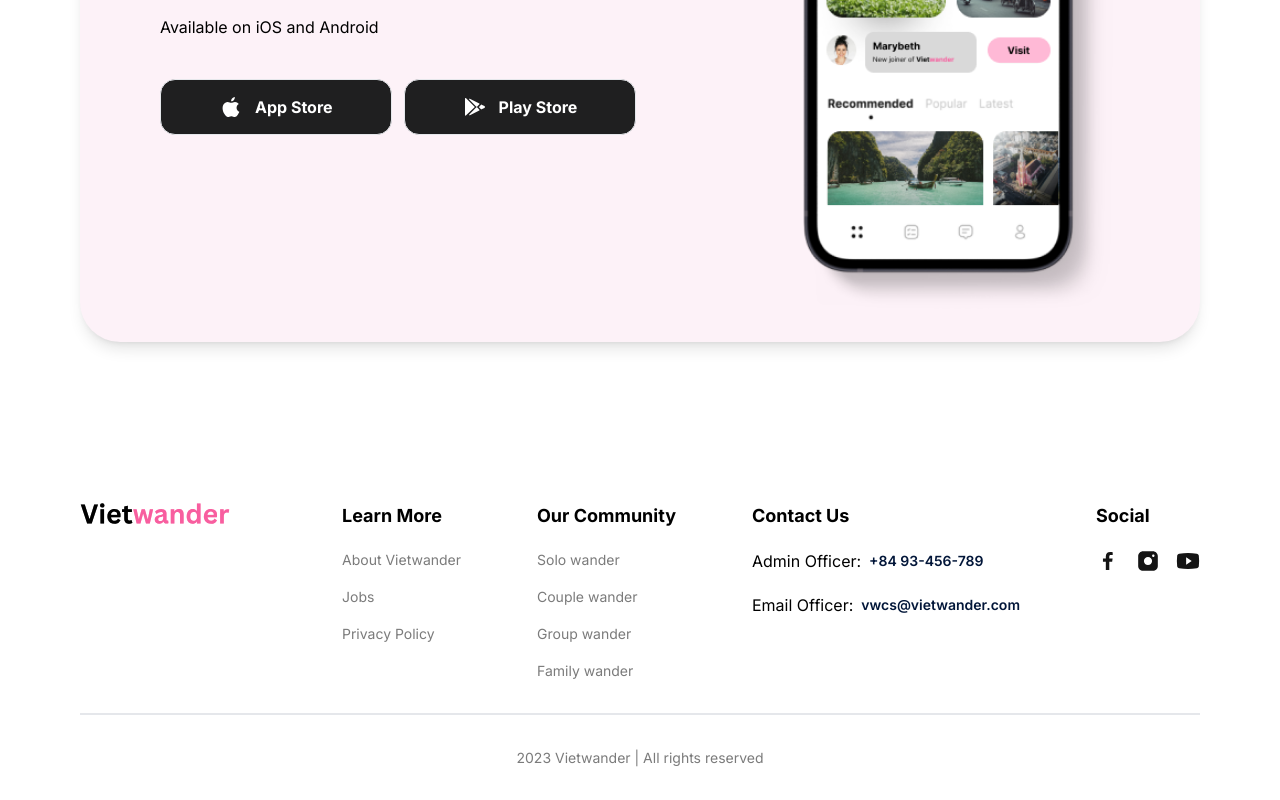
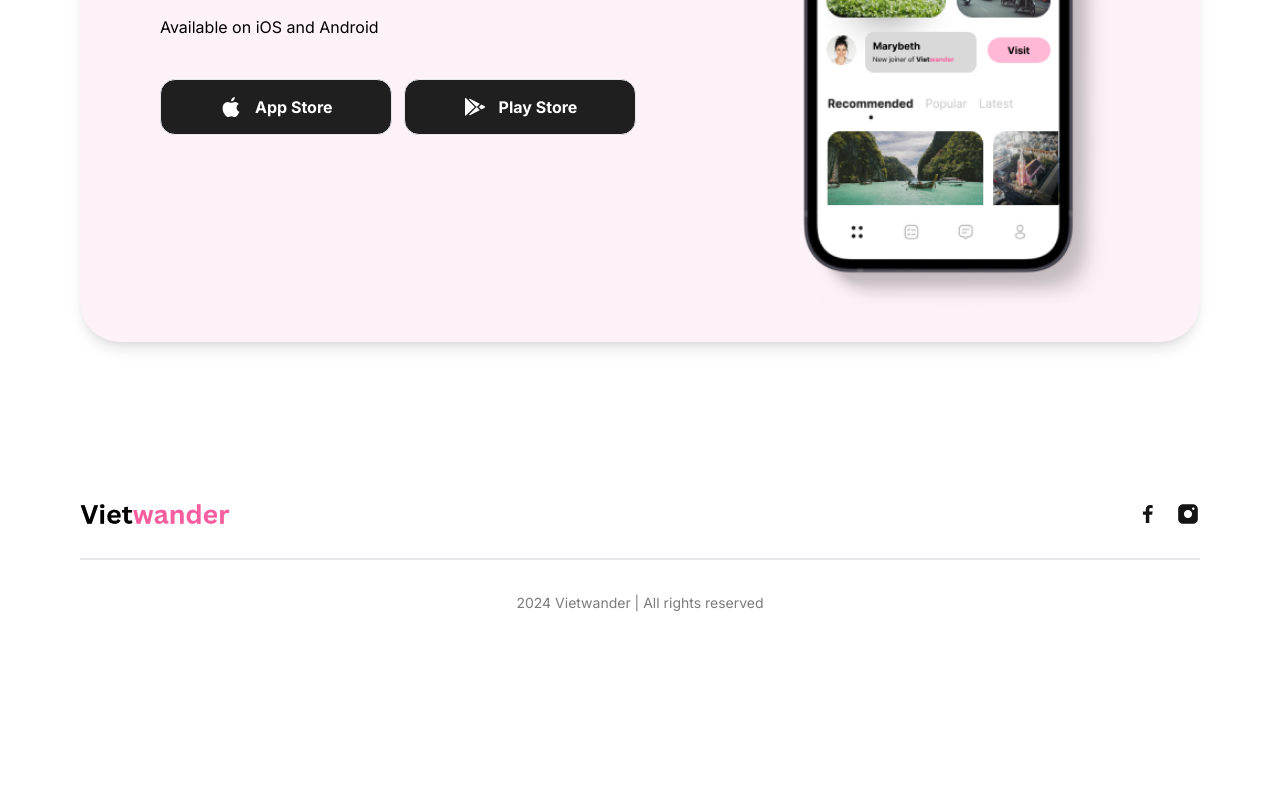
Before and after one commit to quangnvo/vietwander, a Next.js app: page / in a window 1280 px wide. Shown: the part 4323-5123 px from the top of the page. After the commit the page ends 4968 px from the top, so only its background shows below. Built offline with nearby package versions, Linux system fonts and the light colour scheme.

Commit message:
update footer

```diff
--- a/components/Footer.tsx
+++ b/components/Footer.tsx
@@ -4,14 +4,12 @@
 import React from 'react'
 
 type FooterColumnProps = {
-  title: string;
   children: React.ReactNode;
 }
 
-const FooterColumn = ({ title, children }: FooterColumnProps) => {
+const FooterColumn = ({ children }: FooterColumnProps) => {
   return (
     <div className="flex flex-col gap-5">
-      <h4 className="bold-18 whitespace-nowrap">{title}</h4>
       {children}
     </div>
   )
@@ -21,10 +19,10 @@
   return (
     <footer className="flexCenter mb-8">
       <div className="padding-container max-container flex w-full flex-col gap-8">
-        <div className="flex flex-col items-start justify-center gap-[10%] md:flex-row">
 
+        <div className='flex justify-between items-center'>
           {/* Logo */}
-          <Link href="/" className='pb-10 md:pb-0'>
+          <Link href="/">
             <Image
               src="/vietwander-logo.svg"
               alt="Vietwander Logo"
@@ -33,43 +31,8 @@
             />
           </Link>
 
-          {/* Footer Links */}
-          <div className='flex flex-wrap gap-10 sm:justify-between md:flex-1'>
-            {FOOTER_LINKS.map((columns, index) => (
-              <FooterColumn title={columns.title} key={index} >
-                <ul className="regular-14 flex flex-col gap-4 text-gray-30">
-                  {columns.links.map((link) => (
-                    <Link href="#" key={link}>
-                      {link}
-                    </Link>
-                  ))}
-                </ul>
-              </FooterColumn>
-            ))}
-
-            {/* Contact */}
-            <div className="flex flex-col gap-1">
-              <FooterColumn title={FOOTER_CONTACT_INFO.title}>
-                {FOOTER_CONTACT_INFO.links.map((link) => (
-                  <Link
-                    href="#"
-                    key={link.label}
-                    className="flex gap-2 md:flex-col lg:flex-row items-center"
-                  >
-                    <p className="whitespace-nowrap">
-                      {link.label}:
-                    </p>
-                    <p className="medium-14 whitespace-nowrap text-blue-70">
-                      {link.value}
-                    </p>
-                  </Link>
-                ))}
-              </FooterColumn>
-            </div>
-
-            {/* Social */}
-            <div className="flex flex-col gap-5">
-              <FooterColumn title={SOCIALS.title}>
+          {/* Icons */}
+          <FooterColumn>
             <ul className="regular-14 flex gap-4 text-gray-30 items-center">
               {SOCIALS.links.map((link) => (
                 <Link href="#" key={link}>
@@ -79,17 +42,16 @@
             </ul>
           </FooterColumn>
         </div>
-          </div>
-        </div>
 
-        <div className="border bg-gray-20" />
+
 
         {/* Bottom */}
+        <div className="border bg-gray-20" />
         <p className="regular-14 w-full text-center text-gray-30">
-          2023 Vietwander | All rights reserved
+          2024 Vietwander | All rights reserved
         </p>
       </div>
-    </footer>
+    </footer >
   )
 }
 
--- a/constants/index.ts
+++ b/constants/index.ts
@@ -70,15 +70,15 @@
 };
 
 export const SOCIALS = {
-  title: "Social",
-  links: [
-    "/facebook.svg",
-    "/instagram.svg",
-    // "/twitter.svg",
-    "/youtube.svg",
-    // "/wordpress.svg",
-  ],
-};
+	title: 'Social',
+	links: [
+		'/facebook.svg',
+		'/instagram.svg',
+		// "/twitter.svg",
+		// "/youtube.svg",
+		// "/wordpress.svg",
+	],
+}
 
 // PRICING SECTION
 export const pricingPlans = [
```
Lines whose indentation alone changed are shown as unchanged.
